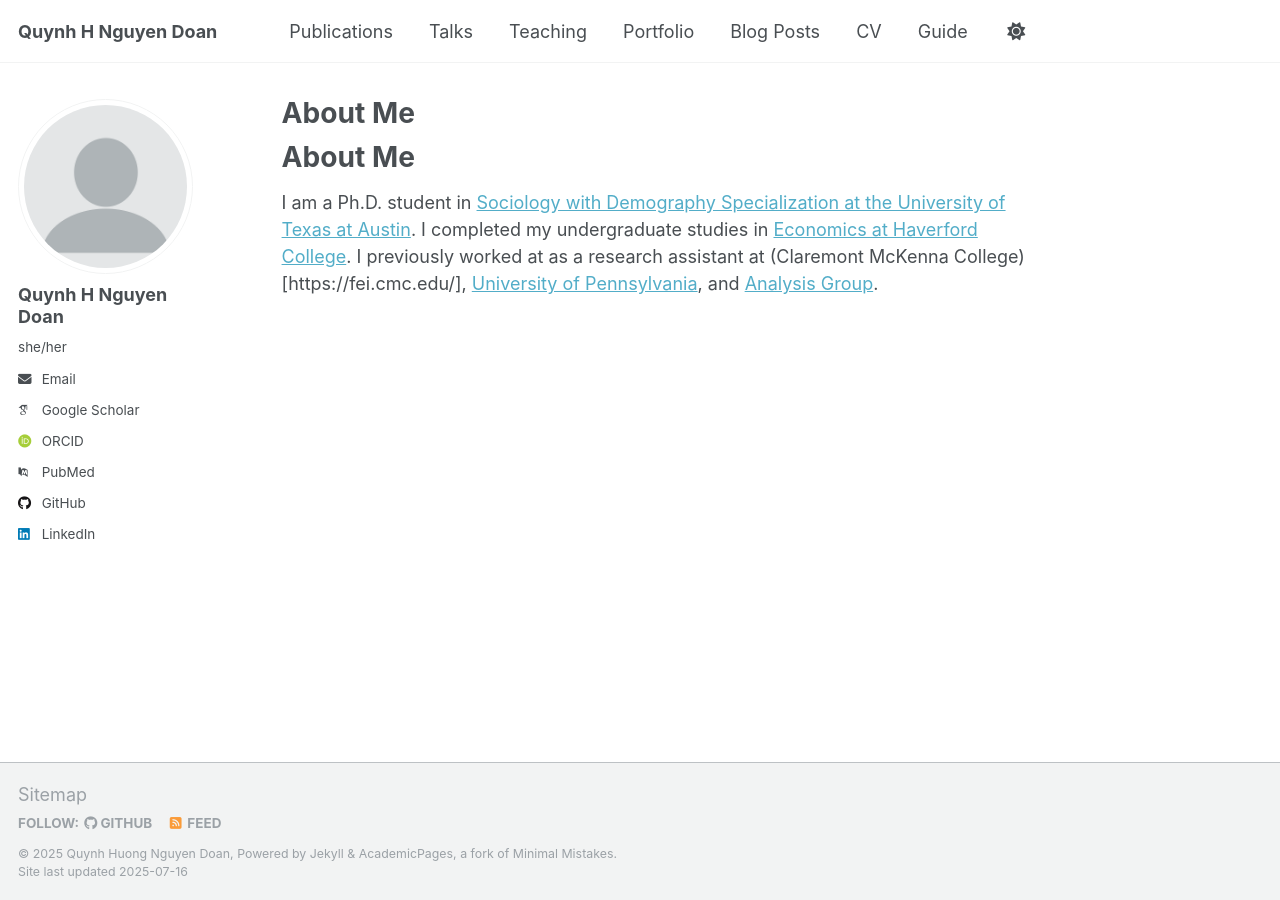
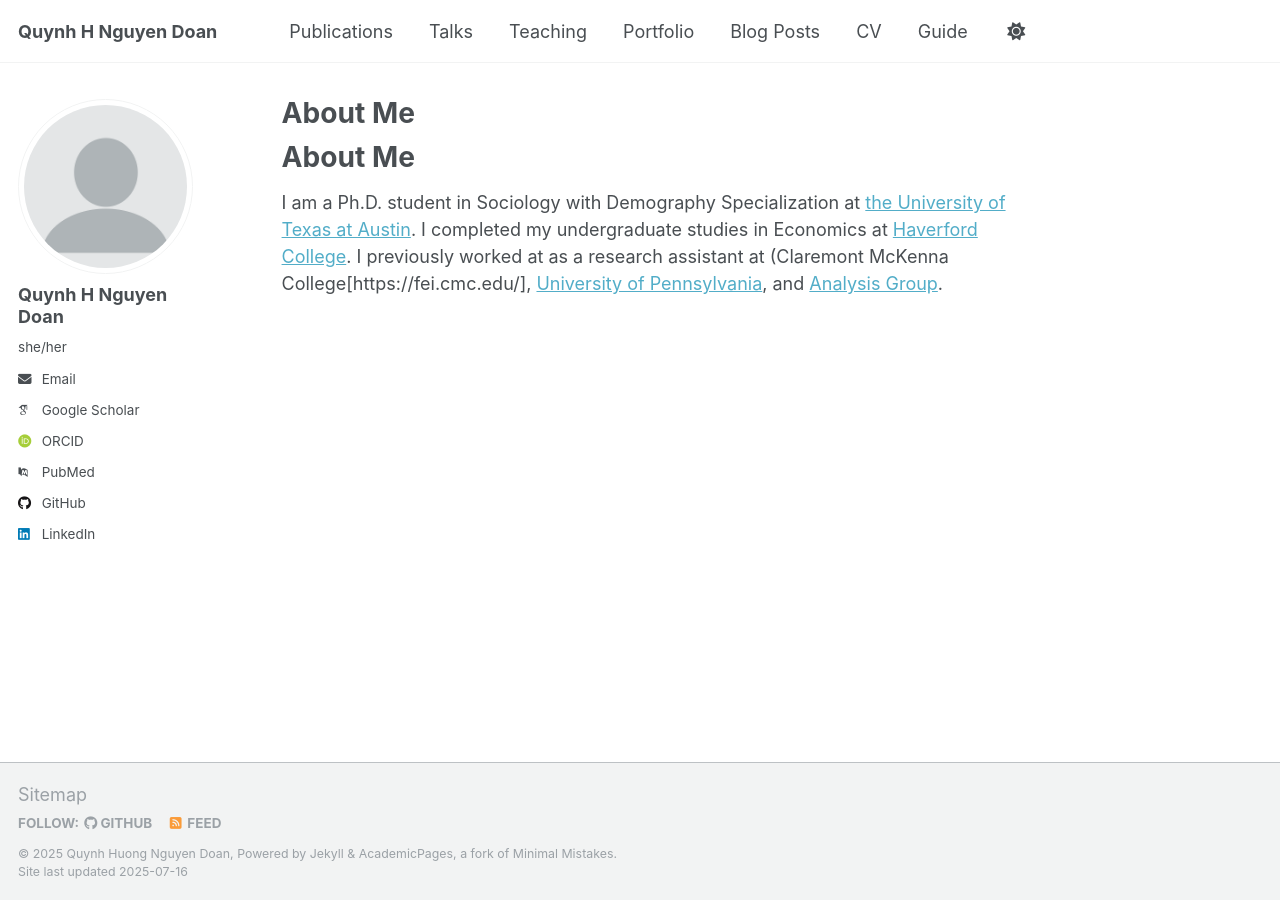
Before and after one commit to ngdoan/quynh-nguyendoan, a Jekyll site: the page built from _pages/about.md, in a window 1280 px wide. Built offline with Jekyll 4.4.1, drawn with Linux system fonts in a browser that asks for light colours; some web fonts are replaced; a script that is not in the unit is left out; our own code applies the rules of GitHub Pages for plain Markdown files.

Commit message:
main page cyange

```diff
--- a/_pages/about.md
+++ b/_pages/about.md
@@ -9,4 +9,4 @@ redirect_from:
 
 # About Me
 
-I am a Ph.D. student in [Sociology with Demography Specialization at the University of Texas at Austin](https://liberalarts.utexas.edu/sociology/graduate-program/). I completed my undergraduate studies in [Economics at Haverford College](https://www.haverford.edu/economics/academic-programs). I previously worked at as a research assistant at (Claremont McKenna College) [https://fei.cmc.edu/], [University of Pennsylvania](https://lauder.wharton.upenn.edu/), and [Analysis Group](https://www.analysisgroup.com/).
+I am a Ph.D. student in Sociology with Demography Specialization at [the University of Texas at Austin](https://liberalarts.utexas.edu/sociology/graduate-program/). I completed my undergraduate studies in Economics at [Haverford College](https://www.haverford.edu/economics/academic-programs). I previously worked at as a research assistant at (Claremont McKenna College[https://fei.cmc.edu/], [University of Pennsylvania](https://lauder.wharton.upenn.edu/), and [Analysis Group](https://www.analysisgroup.com/).
```
